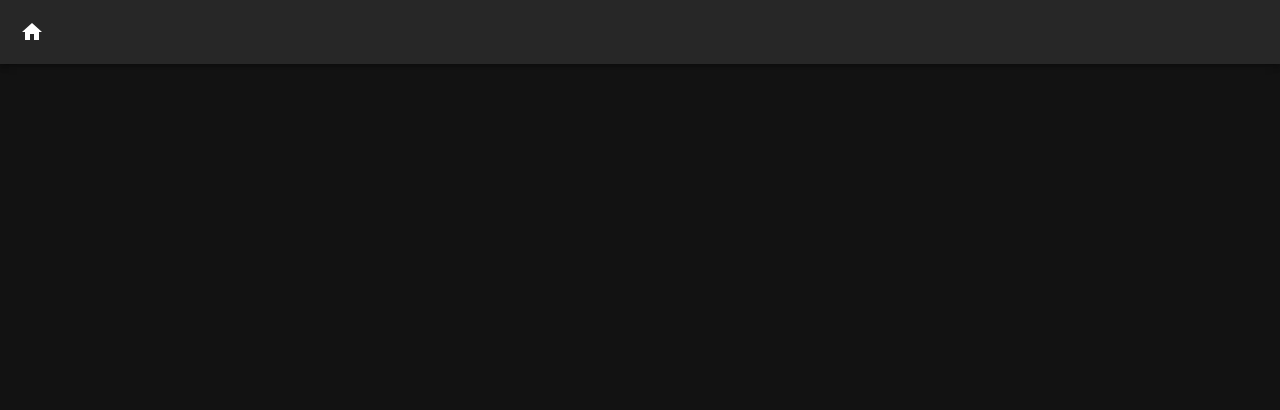
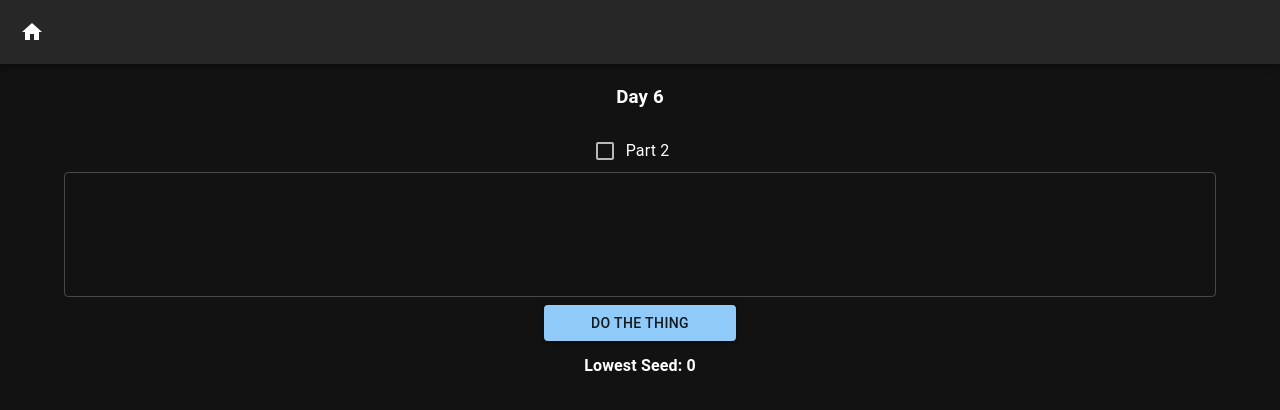
Before and after one commit to SilasWind/advent-of-code, a React (Create React App) app: page /day6 in a window 1280 px wide. Before the commit this address had no page. Shown: the top 410 px of the page. Built offline with nearby package versions, Linux system fonts and the light colour scheme.

Commit message:
day 6 stub

```diff
--- a/src/App.tsx
+++ b/src/App.tsx
@@ -9,6 +9,7 @@ import DayTwo from "./components/day2";
 import DayThree from "./components/day3";
 import DayFour from "./components/day4";
 import DayFive from "./components/day5";
+import DaySix from "./components/day6";
 
 const darkTheme = createTheme({
   palette: {
@@ -35,6 +36,7 @@ function App() {
           <Route path="/day3" element={<DayThree />} />
           <Route path="/day4" element={<DayFour />} />
           <Route path="/day5" element={<DayFive />} />
+          <Route path="/day6" element={<DaySix />} />
         </Routes>
       </div>
     </ThemeProvider>
--- a/src/components/day5.tsx
+++ b/src/components/day5.tsx
@@ -118,7 +118,7 @@ function DayFive() {
         alignItems: "center",
       }}
     >
-      <h3>Day 4</h3>
+      <h3>Day 5</h3>
       <FormControlLabel
         control={<Checkbox checked={part2} onChange={() => setPart2(!part2)} />}
         label="Part 2"
--- /dev/null
+++ b/src/components/day6.tsx
@@ -0,0 +1,76 @@
+import React, { useState } from "react";
+import {
+  Box,
+  Button,
+  FormControlLabel,
+  TextField,
+  Checkbox,
+} from "@mui/material";
+
+function DaySix() {
+  const [part2, setPart2] = useState(false);
+  const [inputString, setInputString] = useState("");
+  const [output, setOutput] = useState(0);
+
+  const handleChange = (
+    e: React.ChangeEvent<HTMLInputElement | HTMLTextAreaElement>
+  ) => {
+    setInputString(e.target.value);
+  };
+
+  const doTheThing = () => {
+    const match =
+      inputString.match(/Time:\s+([\d\s]+)Distance:\s+([\d\s]+)/) ?? [];
+    const times = match[1]
+      ?.split(" ")
+      .filter((time) => time)
+      .map((time) => time.trim());
+    const distances = match[2]
+      ?.split(" ")
+      .filter((distance) => distance)
+      .map((distance) => distance.trim());
+    console.log(times);
+    console.log(distances);
+  };
+  return (
+    <Box
+      sx={{
+        display: "flex",
+        flexDirection: "column",
+        alignItems: "center",
+      }}
+    >
+      <h3>Day 6</h3>
+      <FormControlLabel
+        control={<Checkbox checked={part2} onChange={() => setPart2(!part2)} />}
+        label="Part 2"
+      />
+      <TextField
+        multiline
+        rows={4}
+        value={inputString}
+        onChange={(e) => handleChange(e)}
+        sx={{ width: "90vw" }}
+      />
+      <Button
+        onClick={doTheThing}
+        variant="contained"
+        sx={{ width: "15%", margin: 1 }}
+      >
+        Do the thing
+      </Button>
+
+      {part2 ? (
+        <h4>Output: {output}</h4>
+      ) : (
+        <Box>
+          <h4 style={{ marginTop: 5 }}>
+            {part2 ? "Output" : "Lowest Seed"}: {output}
+          </h4>
+        </Box>
+      )}
+    </Box>
+  );
+}
+
+export default DaySix;
--- a/src/components/mainMenu.tsx
+++ b/src/components/mainMenu.tsx
@@ -17,6 +17,7 @@ const MainMenu: React.FC = () => {
         <Button href="/day3">Day 3</Button>
         <Button href="/day4">Day 4</Button>
         <Button href="/day5">Day 5</Button>
+        <Button href="/day6">Day 6</Button>
       </ButtonGroup>
     </div>
   );
```
Also changed, not shown: input/day6.txt (added).
